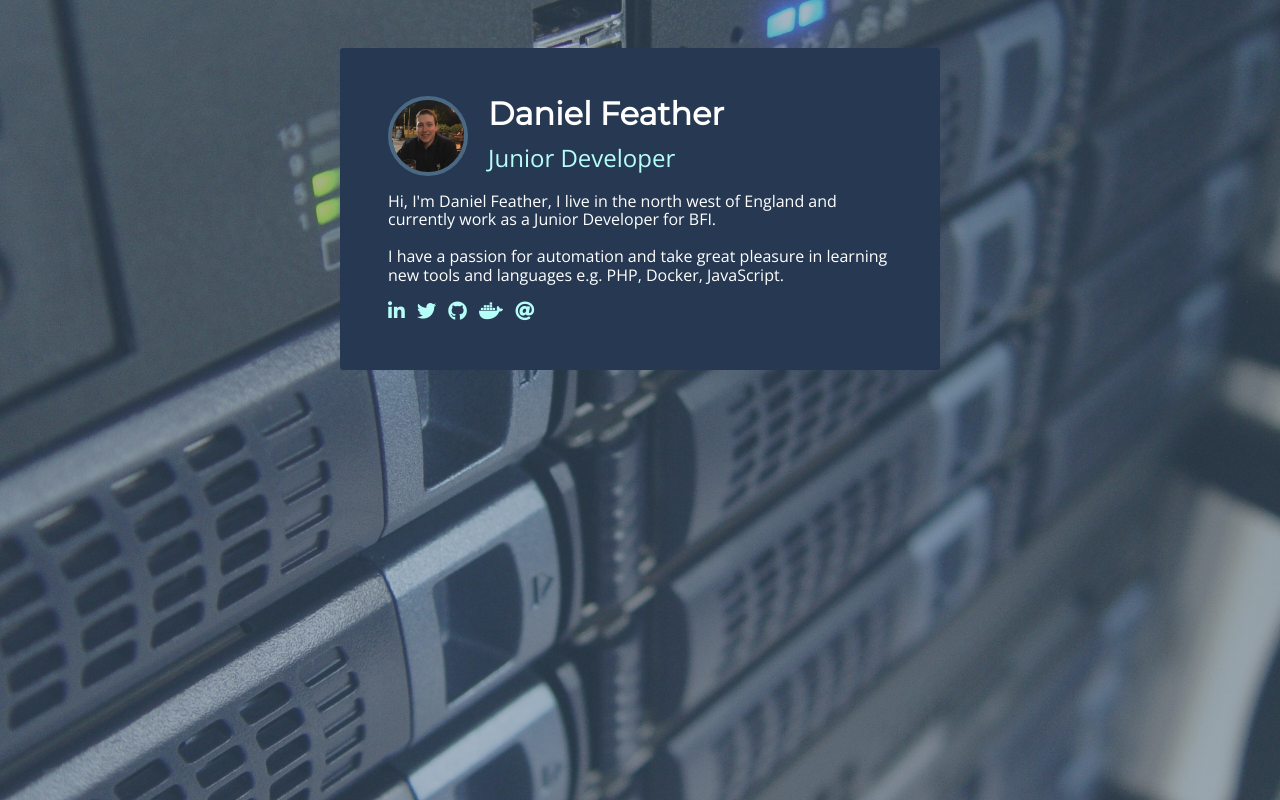
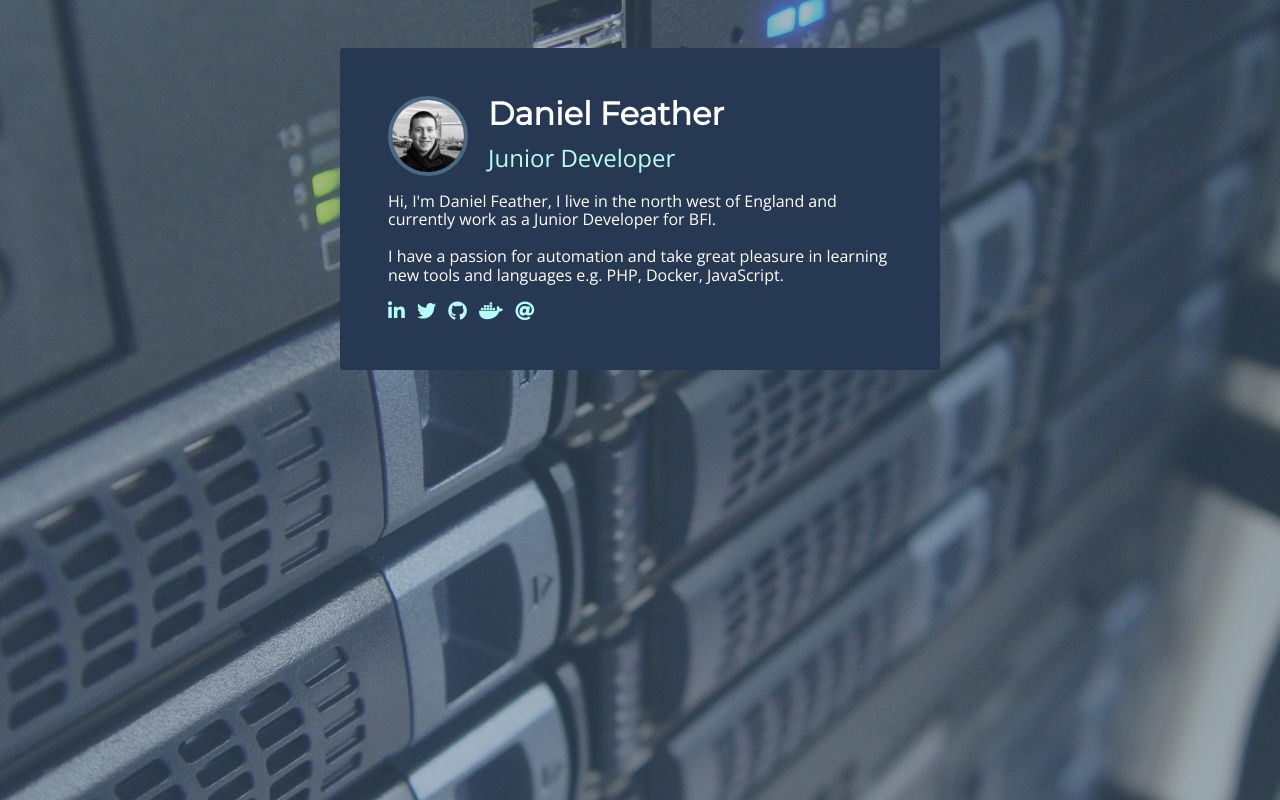
Before and after one commit to danielfeather/danielfeather.github.io, a website: page index.html in a window 1280 px wide. Drawn offline with nearby package versions, Linux system fonts and the light colour scheme.

Commit message:
Updated image

```diff
--- a/index.html
+++ b/index.html
@@ -15,7 +15,7 @@
             <div class="card">
 
                 <div class="header">
-                    <img src="images/picture.jpg" alt="" class="picture">
+                    <img src="images/picture.jpeg" alt="" class="picture">
                     <div>
                         <h1 class="title">Daniel Feather</h1>
                         <h2 class="subtitle">Junior Developer</h2>
```
Also changed, not shown: images/picture.jpeg (added), images/picture.jpg (deleted).
